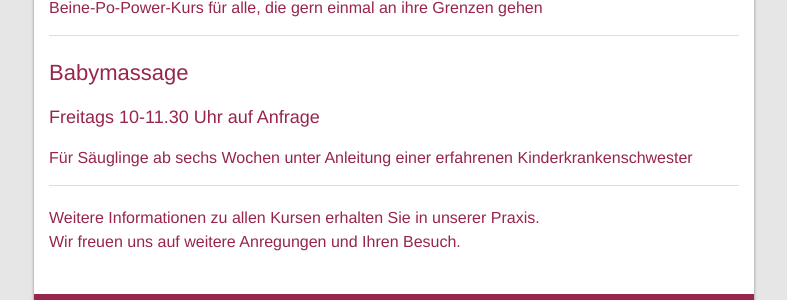
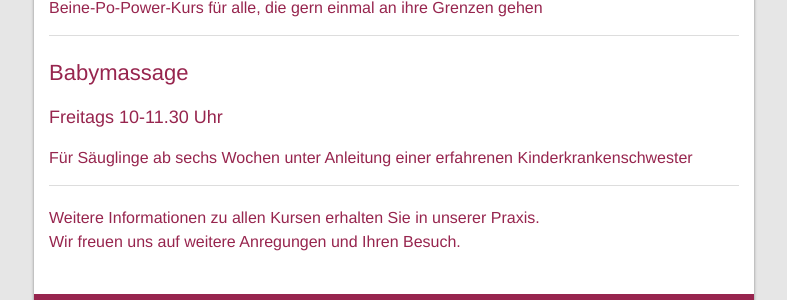
Before and after one commit to davidbasalla/physio_website_2, a Jekyll site: the page built from kurse.md, in a window 1280 px wide. Shown: the part 1488-1788 px from the top of the page, without its empty margins (246-1033 px from the left). Built offline with Jekyll 4.4.1, drawn with Linux system fonts in a browser that asks for light colours.

Commit message:
Tweak main page

```diff
--- a/_data/courses.json
+++ b/_data/courses.json
@@ -37,7 +37,7 @@
     },
     {
       "title": "Babymassage",
-      "time_and_date": "Freitags 10-11.30 Uhr auf Anfrage",
+      "time_and_date": "Freitags 10-11.30 Uhr",
       "description": "Für Säuglinge ab sechs Wochen unter Anleitung einer erfahrenen Kinderkrankenschwester"
     }
   ]
--- a/_layouts/praxis.html
+++ b/_layouts/praxis.html
@@ -42,13 +42,14 @@ layout: default
         <p>Weitere Informationen und Anmeldungen in unserer Praxis.</p>
       </div>
 
-      <div class="news">
+      <!-- TODO ADD BACK WITH UPDATED CONTENT -->
+      <!-- <div class="news">
         <img
           class="image-width-medium"
           alt="Baby Massage Werbung"
           src="{{ site.baseurl }}/assets/images/baby_massage_klein_v01.jpg"
         />
-      </div>
+      </div> -->
 
       <h3>Willkommen in der Physio an der Bucht</h3>
 
```
